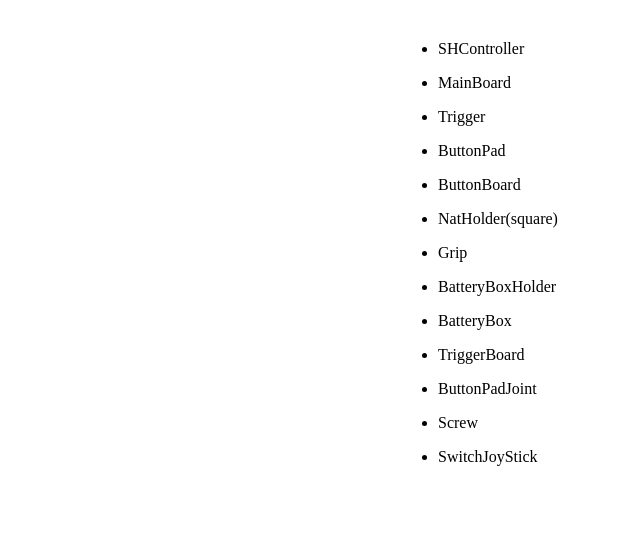
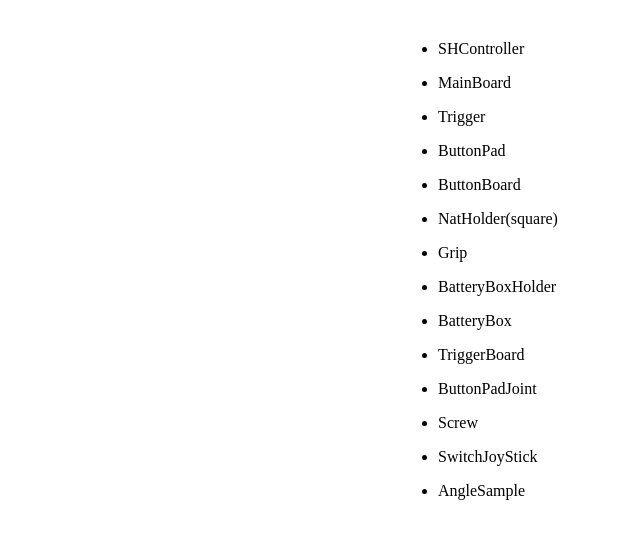
Before and after one commit to Kume/sh-controller-model, a React (Vite) app: page / in a window 1280 px wide. Shown: the top 538 px of the page, without its empty margins (640-1280 px from the left). Built offline with nearby package versions, Linux system fonts and the light colour scheme; what @jscad/modeling, @jscad/regl-renderer would draw is missing.

Commit message:
サンプル印刷を実装+ビルド設定調整

```diff
--- a/src/Grip.ts
+++ b/src/Grip.ts
@@ -1,7 +1,7 @@
 import {booleans, expansions, extrusions, primitives, transforms} from '@jscad/modeling';
 import {Geom2, Geom3, Geometry} from '@jscad/modeling/src/geometries/types';
 import {MainBoard} from './MainBoard';
-import {addColor, Cacheable, cashGetter, Centered, legacyCash, octagon} from './utls';
+import {addColor, Cacheable, cacheGetter, Centered, legacyCash, octagon} from './utls';
 import {mirrorX, mirrorY, translateZ} from '@jscad/modeling/src/operations/transforms';
 import {BatteryBoxHolder} from './BatteryBoxHolder';
 import {Viewable, ViewerItem} from './types';
@@ -201,7 +201,7 @@ export class Grip extends Cacheable implements Viewable {
     );
   };
 
-  @cashGetter
+  @cacheGetter
   public get outlineHalf() {
     return union(
       extrudeLinear({height: this.length}, this.outlineBasicFaceHalf),
--- a/src/SHController.ts
+++ b/src/SHController.ts
@@ -3,7 +3,7 @@ import {ButtonPad} from './ButtonPad';
 import {Trigger} from './Trigger';
 import {mirrorX, mirrorY, mirrorZ, rotateY, translate, translateX} from '@jscad/modeling/src/operations/transforms';
 import {degToRad} from '@jscad/modeling/src/utils';
-import {Cacheable, halfToFull, legacyCash} from './utls';
+import {Cacheable, cacheGetter, halfToFull, legacyCash} from './utls';
 import {Viewable, ViewerItem} from './types';
 import {ButtonPadJoint} from './ButtonPadJoint';
 
@@ -16,6 +16,7 @@ export class SHController extends Cacheable implements Viewable {
     return 'SHController';
   }
 
+  @cacheGetter
   public get viewerItems(): ViewerItem[] {
     return legacyCash(this, 'viewerItem', () => {
       return [
--- a/src/Trigger.ts
+++ b/src/Trigger.ts
@@ -50,7 +50,9 @@ export class Trigger extends Cacheable implements Viewable {
 
   public readonly buttonFaceDegree = commonSizeValue.triggerButtonFaceRotateDegree;
 
-  public readonly innerSmallWidth = this.grip.width - this.grip.sideThickness * 2;
+  public get innerSmallWidth(): number {
+    return this.grip.width - this.grip.sideThickness * 2;
+  }
 
   public constructor(public readonly buttonPadJoint: ButtonPadJoint, public readonly jointRotation: number) {
     super();
--- /dev/null
+++ b/src/samples/AngleSample.ts
@@ -0,0 +1,59 @@
+import {Cacheable, cacheGetter} from '../utls';
+import {Viewable, ViewerItem} from '../types';
+import {Geom3} from '@jscad/modeling/src/geometries/types';
+import {cuboid, cylinder} from '@jscad/modeling/src/primitives';
+import {rotateX, rotateY, translate, translateX} from '@jscad/modeling/src/operations/transforms';
+
+export class AngleSample extends Cacheable implements Viewable {
+  private height = 10;
+  private length = 20;
+  private width = 10;
+
+  public constructor(private readonly thickness = 2) {
+    super();
+  }
+
+  public get displayName(): string {
+    return 'AngleSample';
+  }
+
+  @cacheGetter
+  public get viewerItems(): readonly ViewerItem[] {
+    return [
+      {label: 'test1', model: () => this.test1},
+      {label: 'test2', model: () => this.test2},
+      {label: 'all', model: () => this.all},
+    ];
+  }
+
+  public get all(): Geom3[] {
+    return [...this.test1, ...translateX(this.length + 10, this.test2)];
+  }
+
+  public get test1(): Geom3[] {
+    const {length, thickness} = this;
+    return [
+      ...this.base(),
+      translate(
+        [0, thickness, thickness],
+        rotateX(Math.PI / 4, cuboid({size: [length, thickness * Math.sqrt(2), thickness * Math.sqrt(2)]})),
+      ),
+    ];
+  }
+
+  public get test2(): Geom3[] {
+    const {length, thickness} = this;
+    return [
+      ...this.base(),
+      translate([0, thickness, thickness], rotateY(Math.PI / 2, cylinder({radius: thickness, height: length}))),
+    ];
+  }
+
+  public base(): Geom3[] {
+    const {height, length, width, thickness} = this;
+    return [
+      cuboid({size: [length, width - thickness, thickness], center: [0, (width + thickness) / 2, thickness / 2]}),
+      cuboid({size: [length, thickness, height - thickness], center: [0, thickness / 2, (height + thickness) / 2]}),
+    ];
+  }
+}
--- a/src/utls.ts
+++ b/src/utls.ts
@@ -72,7 +72,7 @@ export class Cacheable {
   }
 }
 
-export function cashGetter<This extends Cacheable>(target: () => unknown, context: ClassGetterDecoratorContext) {
+export function cacheGetter<This extends Cacheable>(target: () => unknown, context: ClassGetterDecoratorContext) {
   return function (this: This) {
     const cachedValue = this.getValue(context.name);
     if (cachedValue !== undefined) {
--- a/src/web/Viewer.tsx
+++ b/src/web/Viewer.tsx
@@ -7,10 +7,12 @@ import {Viewable, ViewerItem} from '../types';
 import {SwitchJoyStick} from '../SwitchJoyStick';
 import {Screw} from '../Screw';
 import {translate} from '@jscad/modeling/src/operations/transforms';
+import {AngleSample} from '../samples/AngleSample';
 
 const main = new SHController();
 const joyStick = new SwitchJoyStick();
 const screw = new Screw(7, 2.5, (g) => translate([0, 0, 0], g));
+const sample = new AngleSample();
 const viewableValues: readonly Viewable[] = [
   main,
   main.trigger.grip.board,
@@ -25,6 +27,7 @@ const viewableValues: readonly Viewable[] = [
   main.buttonPadJoint,
   screw,
   joyStick,
+  sample,
 ];
 
 interface ViewerItemState {
--- a/tsconfig.json
+++ b/tsconfig.json
@@ -1,6 +1,6 @@
 {
   "compilerOptions": {
-    "target": "ES2018",
+    "target": "es2022",
     "lib": ["DOM", "DOM.Iterable", "ESNext"],
     "module": "commonjs",
     "downlevelIteration": true,
--- a/vite.config.js
+++ b/vite.config.js
@@ -1,16 +1,10 @@
 import {defineConfig} from 'vite';
-import babel from 'vite-plugin-babel';
 import react from '@vitejs/plugin-react';
 
 const config = defineConfig({
   plugins: [
-    react(),
-    babel({
-      babelConfig: {
-        babelrc: false,
-        configFile: false,
-        plugins: [['@babel/plugin-proposal-decorators', {version: '2023-01'}]],
-      },
+    react({
+      babel: {plugins: [['@babel/plugin-proposal-decorators', {version: '2023-01'}]]},
     }),
   ],
 });
```
Also changed, not shown: package.json (+6 -4 lines), src/samples/writeSample.ts (added, +22 -0 lines), 2 other files (tests, documents, lock files or other folders).
